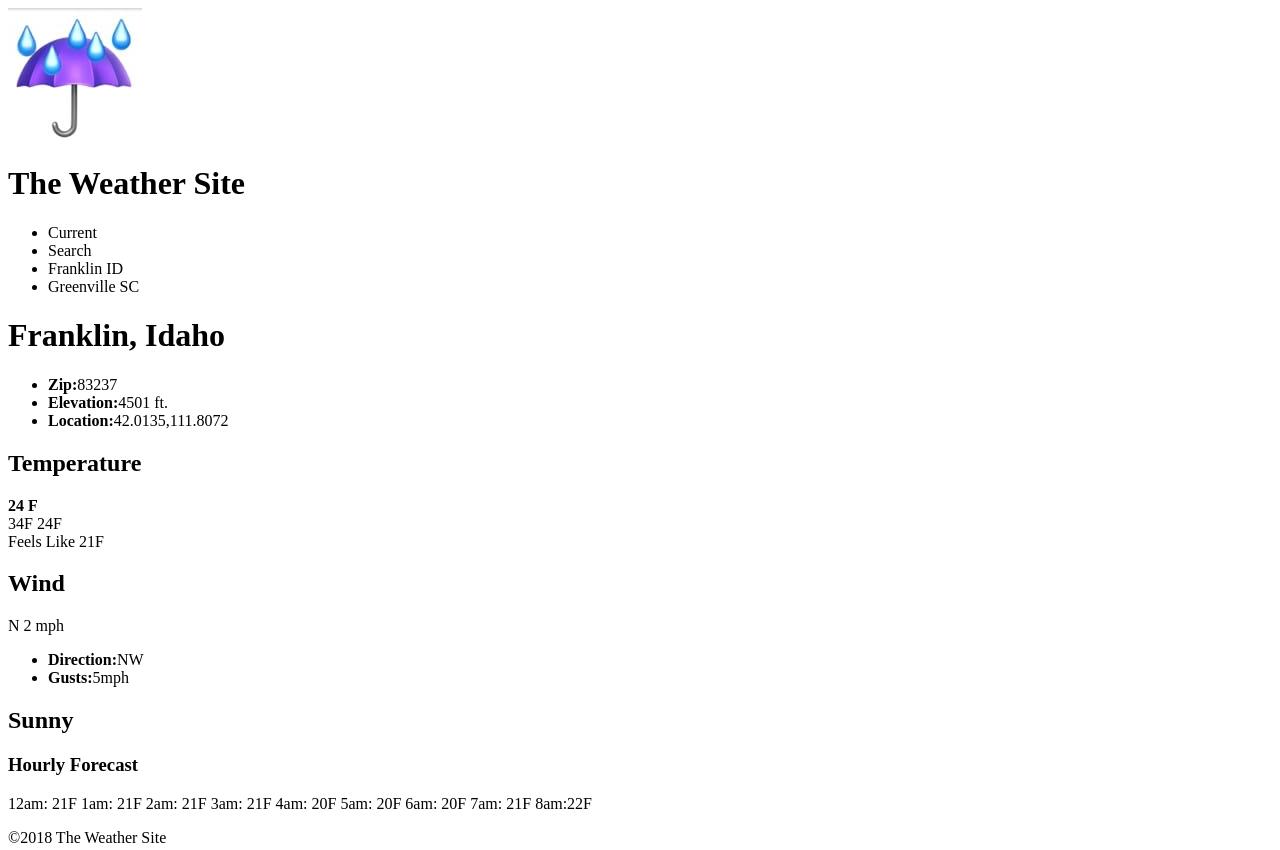
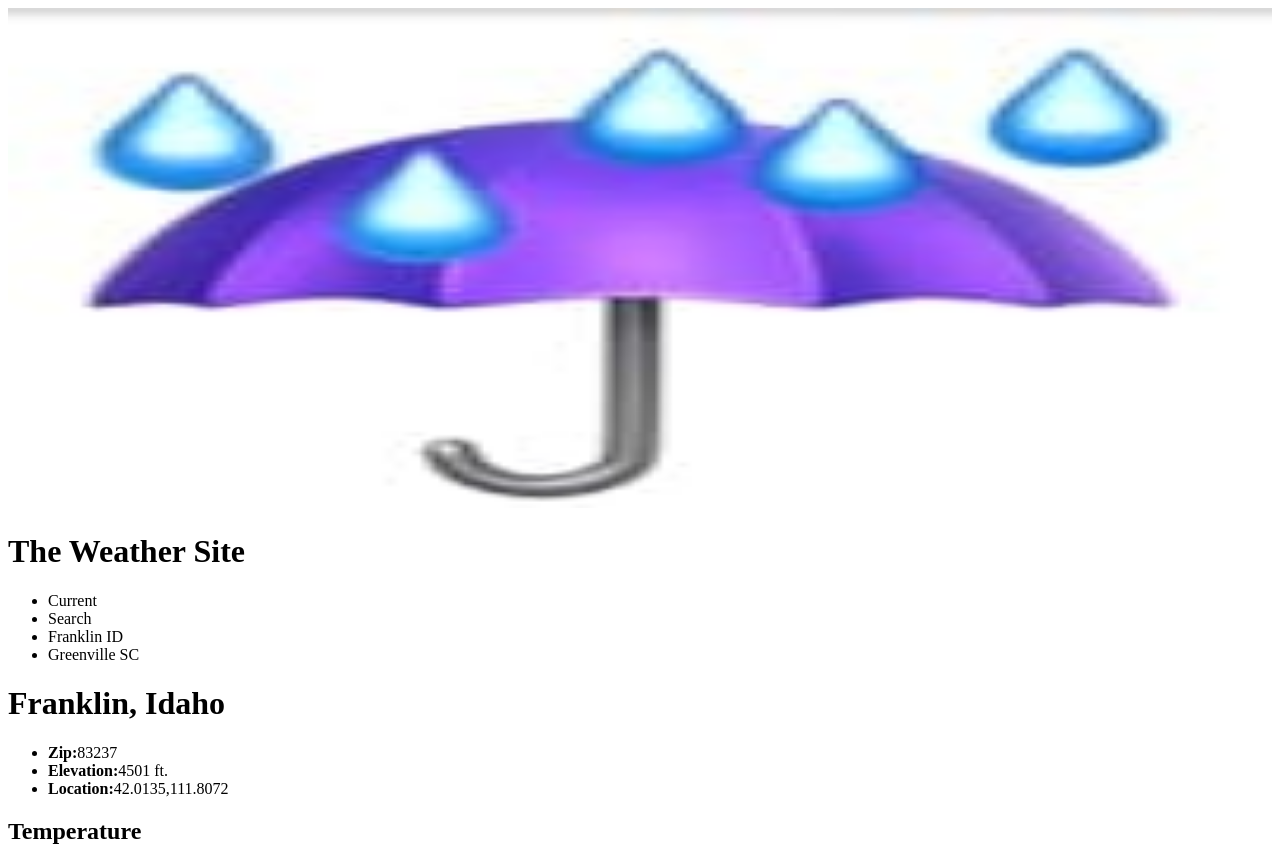
Before and after one commit to avinashthms/avinashthms.github.com, a plain HTML site: page weatherplan.html in a window 1280 px wide. Shown: the top 850 px of the page. Drawn offline with Linux system fonts and the light colour scheme.

Commit message:
change style

```diff
--- a/weatherplan.html
+++ b/weatherplan.html
@@ -5,6 +5,7 @@
   <title>Franklin, ID | Weather Site</title>
   <meta name="description" content="Short Description of the page.">
   <meta name="viewport" content="width=device-width">
+  <link href="style.css" rel="stylesheet" type="text/css" media="screen">
  </head>
 
  <body>
```
